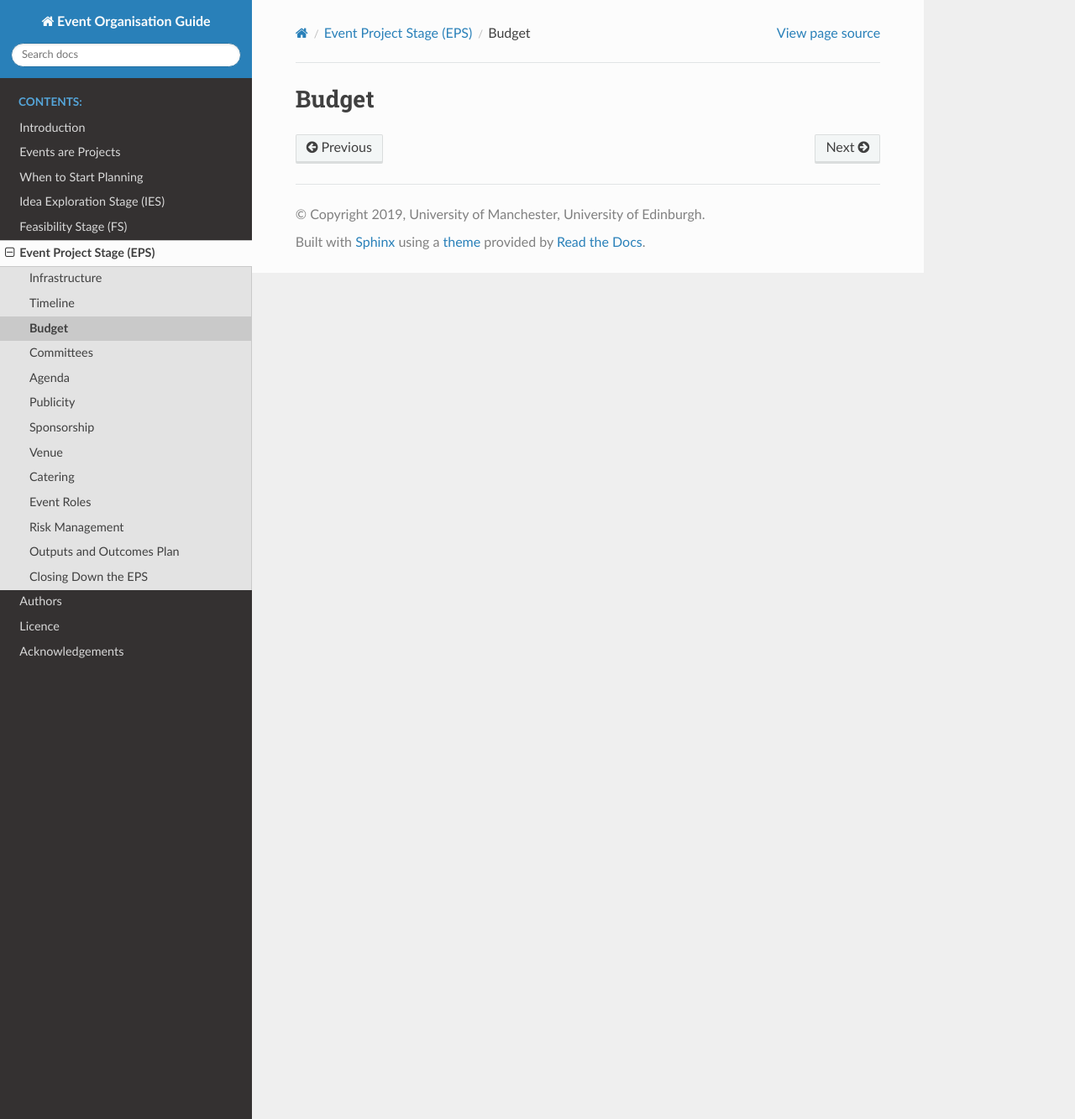
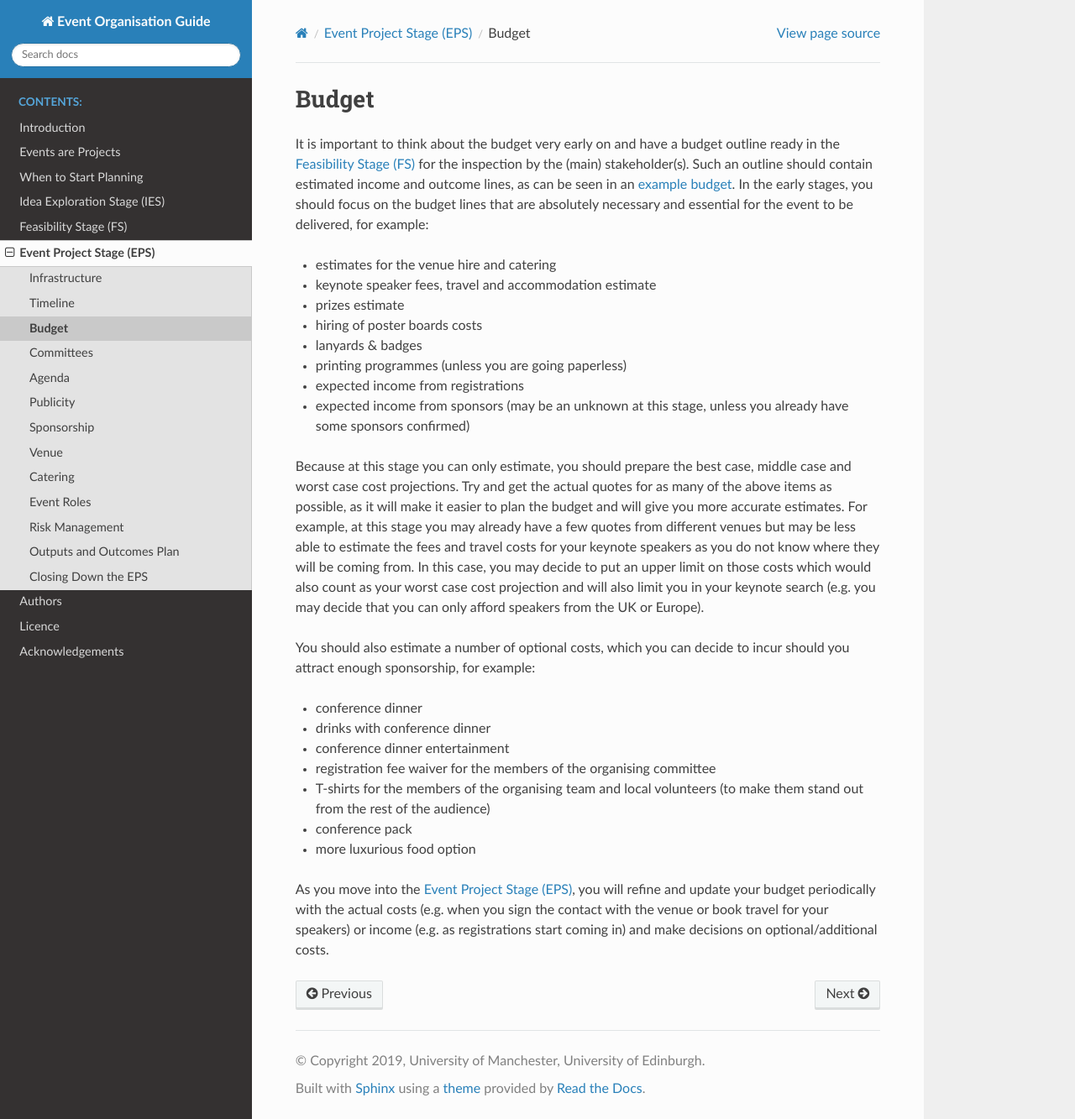
Before and after one commit to softwaresaved/event-organisation-guide, a Sphinx documentation site: the page built from docs/eog/eps-budget.rst, in a window 1280 px wide and 1333 px high. Shown: the whole window at 84% size. Built offline with Sphinx 7.4.7 and the Read the Docs theme 2.0.0, drawn with Linux system fonts in a browser that asks for light colours.

Commit message:
Added budget section

```diff
--- a/docs/eog/eps-budget.rst
+++ b/docs/eog/eps-budget.rst
@@ -2,3 +2,43 @@
 
 Budget
 ======
+
+It is important to think about the budget very early on and have a budget outline ready in the :doc:`feasibility-stage`
+for the inspection by the (main) stakeholder(s). Such an outline should contain estimated income and outcome lines,
+as can be seen in an
+`example budget <https://docs.google.com/spreadsheets/d/1aM2pPFgV2kurA4G7L8AT1GTyeWRj2fo3ner_jsTzSEU/edit#gid=0>`_.
+In the early stages, you should focus on the budget lines that
+are absolutely necessary and essential for the event to be delivered, for example:
+
+- estimates for the venue hire and catering
+- keynote speaker fees, travel and accommodation estimate
+- prizes estimate
+- hiring of poster boards costs
+- lanyards & badges
+- printing programmes (unless you are going paperless)
+- expected income from registrations
+- expected income from sponsors (may be an unknown at this stage, unless you already have some sponsors confirmed)
+
+Because at this stage you can only estimate, you should prepare the
+best case, middle case and worst case cost projections. Try and get the actual quotes for as many of the above items as
+possible, as it will make it easier to plan the budget
+and will give you more accurate estimates. For example, at this stage you may already have a few quotes from different
+venues but may be less able to estimate the fees and travel costs for your keynote speakers as you do not know where
+they will be coming from. In this case, you may decide to put an upper limit on those costs which would also count as
+your worst case cost projection and will also limit you in your keynote search (e.g. you may decide that you can only
+afford speakers from the UK or Europe).
+
+You should also estimate a number of optional costs, which you can decide to incur should you attract enough
+sponsorship, for example:
+
+- conference dinner
+- drinks with conference dinner
+- conference dinner entertainment
+- registration fee waiver for the members of the organising committee
+- T-shirts for the members of the organising team and local volunteers (to make them stand out from the rest of the audience)
+- conference pack
+- more luxurious food option
+
+As you move into the :doc:`event-project-stage-eps`, you will refine and update your budget periodically with the actual
+costs (e.g. when you sign the contact with the venue or book travel for your speakers)
+or income (e.g. as registrations start coming in) and make decisions on optional/additional costs.
```
